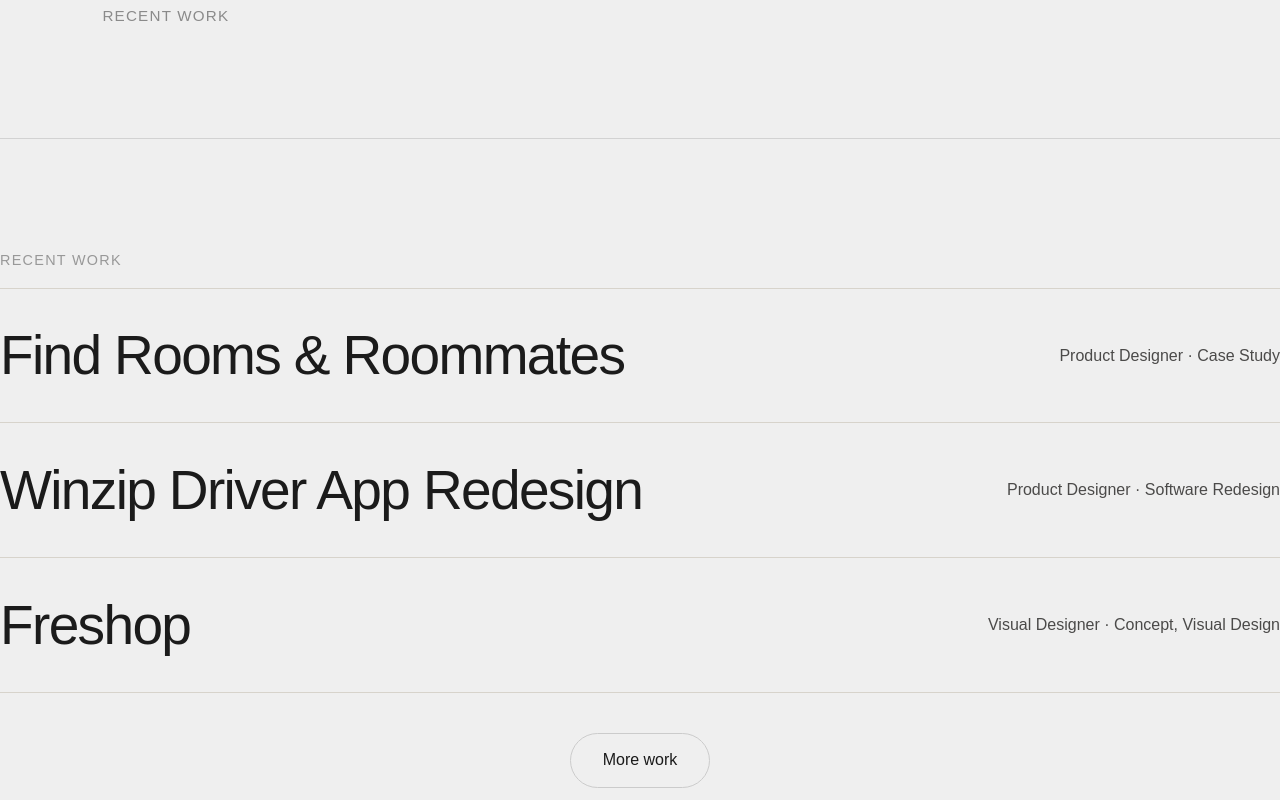
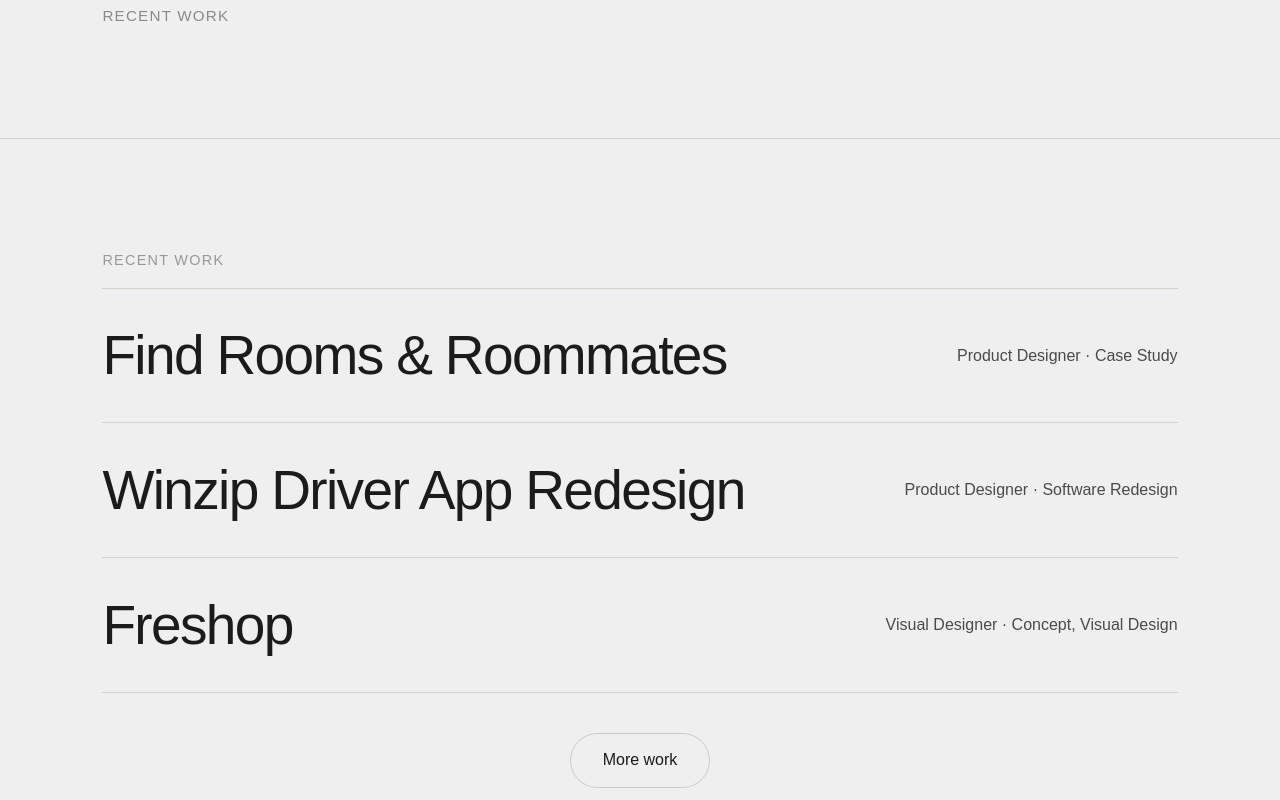
Before and after one commit to abinalyas/abinalias-portfolio, a Next.js app: page / in a window 1280 px wide. Shown: the part 1480-2280 px from the top of the page. Built offline with nearby package versions, Linux system fonts and the light colour scheme.

Commit message:
Align recent work section with container spacing

```diff
--- a/components/work-hover-list.tsx
+++ b/components/work-hover-list.tsx
@@ -54,7 +54,8 @@
   }, []);
 
   return (
-    <section className="section container work-hover-shell" onMouseMove={handleMove}>
+    <section className="section work-hover-shell" onMouseMove={handleMove}>
+      <div className="container">
         {showHeading ? (
           <>
             <span className="kicker" data-page-kicker>
@@ -97,6 +98,7 @@
             </Link>
           </div>
         ) : null}
+      </div>
 
       <div
         className="hover-preview"
```
Lines whose indentation alone changed are shown as unchanged.
